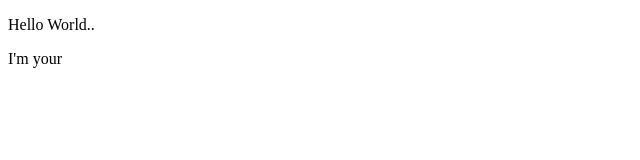
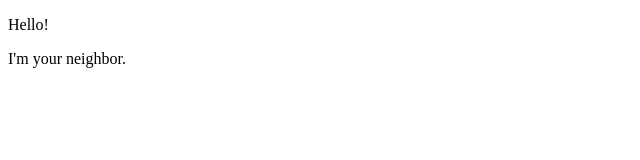
Before and after one commit to yamato17/NetlifyHandsOn, a plain HTML site: page public/index.html in a window 1280 px wide. Shown: the whole page, without its empty margins (0-640 px from the left). Drawn offline with Linux system fonts and the light colour scheme.

Commit message:
Update index.html

```diff
--- a/public/index.html
+++ b/public/index.html
@@ -5,7 +5,7 @@
         <title>NetlifyHandsOn</title>
     </head>
     <body>
-        <p>Hello World..</p>
-        <p>I'm your </p>
+        <p>Hello!</p>
+        <p>I'm your neighbor.</p>
     </body>
 </html>
```
